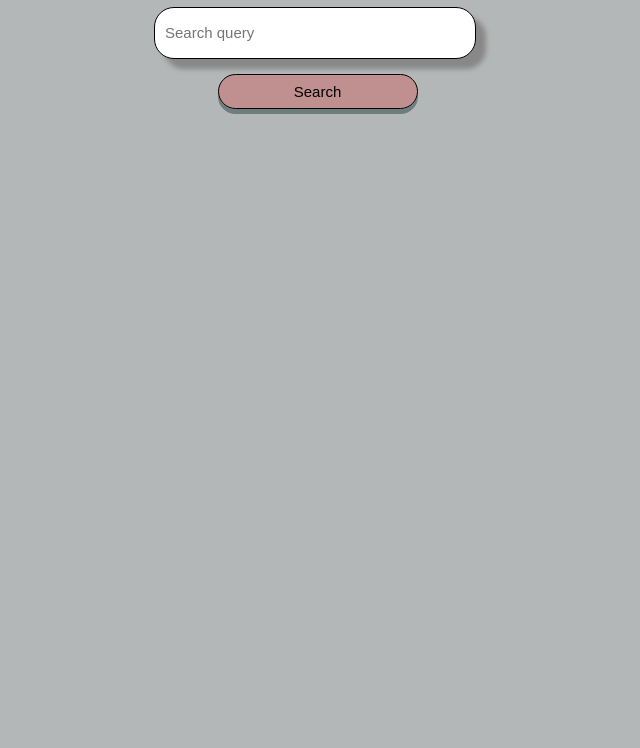
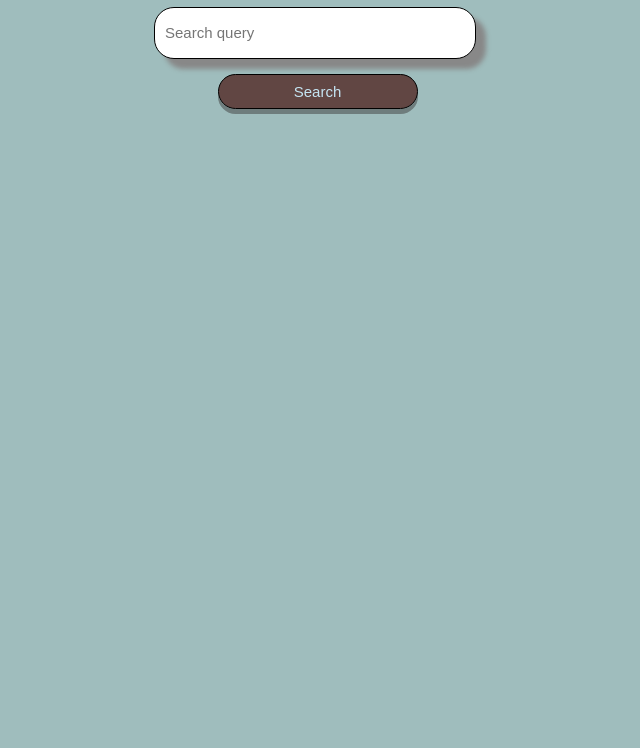
Before and after one commit to shwta/streaminterface, a plain HTML site: page index.html in a window 1280 px wide. Shown: the part 73-821 px from the top of the page, without its empty margins (325-965 px from the left). Drawn offline with Linux system fonts and the light colour scheme.

Commit message:
Update search.css

```diff
--- a/css/search.css
+++ b/css/search.css
@@ -2,7 +2,7 @@ html,body {
     height: 100%;
     margin: 0;
     padding: 0;
-    background-color: rgba(180, 183, 183, 0.97);
+    background-color: rgba(159, 189, 189, 0.97);
 }
 #map {
   height: 100%;
@@ -42,10 +42,11 @@ h4 {
     border-radius: 25px;
     box-shadow: 0px 5px 0px rgba(109, 123, 123, 0.97);
     border: 1px solid black;
-    background: rgba(214, 61, 61, 0.33);
+    background: rgba(72, 20, 17, 0.7);
     outline: none;
     transition: all ease 0.3s;
     margin-top: 15px;
+    color: #c5e5f3;
 }
 #searchButton:active {
     box-shadow: 0 3px 0 gray;
```
